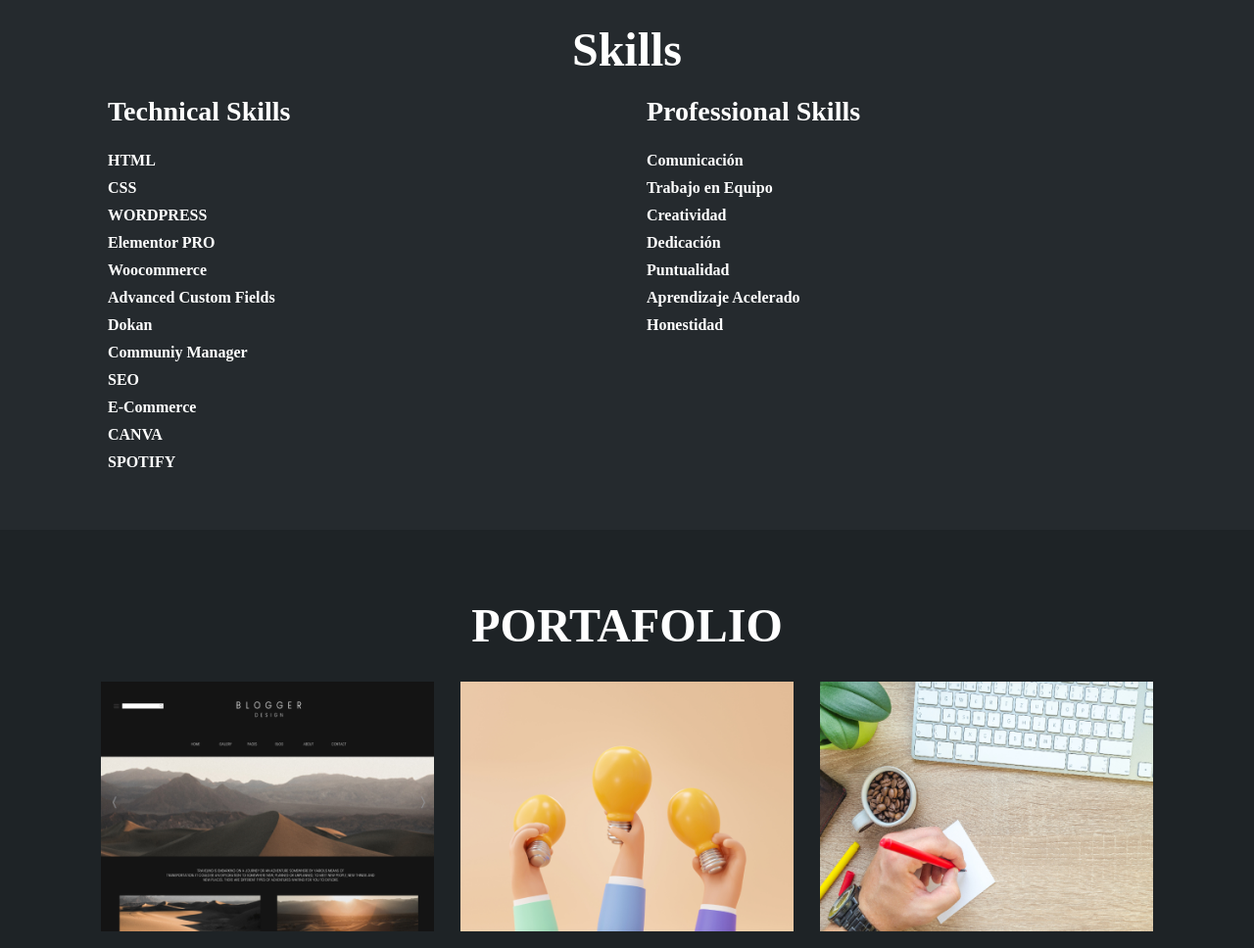
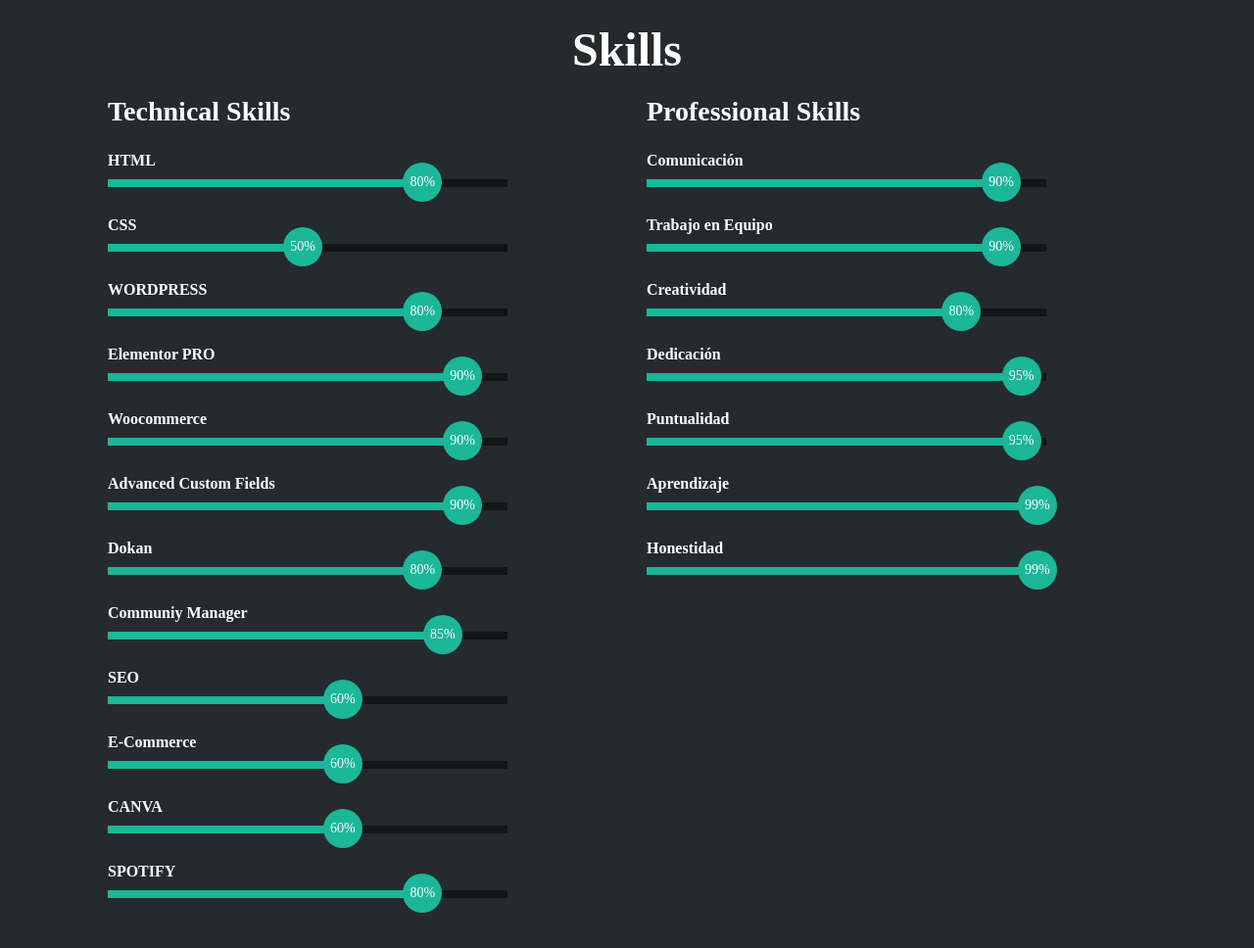
Before and after one commit to rafaperezperdomo/rafaperezperdomo.github.io, a plain HTML site: page index.html in a window 1280 px wide. Shown: the part 1525-2493 px from the top of the page at 98% size. Drawn offline with Linux system fonts and the light colour scheme.

Commit message:
Update index.html

```diff
--- a/index.html
+++ b/index.html
@@ -150,50 +150,110 @@
                     <h3>Technical Skills</h3>
                     <div class="skill">
                         <span>HTML</span>
+                         <div class="barra-skill">
+                            <div class="progreso html">
+                                <span>80%</span>
+                            </div>
+                        </div>
                     </div>
 
                     <div class="skill">
                         <span>CSS</span>
+                        <div class="barra-skill">
+                            <div class="progreso css">
+                                <span>50%</span>
+                            </div>
+                        </div>
                     </div>
 
                     <div class="skill">
                         <span>WORDPRESS</span>
+                        <div class="barra-skill">
+                            <div class="progreso wordpress">
+                                <span>80%</span>
+                            </div>
+                        </div>
                     </div>
 
                     <div class="skill">
                         <span>Elementor PRO</span>
+                        <div class="barra-skill">
+                            <div class="progreso elementorpro">
+                                <span>90%</span>
+                            </div>
+                        </div>
                     </div>
 
                     <div class="skill">
                         <span>Woocommerce</span>
+                        <div class="barra-skill">
+                            <div class="progreso woocommerce">
+                                <span>90%</span>
+                            </div>
+                        </div>
                     </div>
 
                     <div class="skill">
                         <span>Advanced Custom Fields</span>
+                        <div class="barra-skill">
+                            <div class="progreso advancedcustomfields">
+                                <span>90%</span>
+                            </div>
+                        </div>
                     </div>
 
                     <div class="skill">
                         <span>Dokan</span>
+                        <div class="barra-skill">
+                            <div class="progreso dokan">
+                                <span>80%</span>
+                            </div>
+                        </div>
                     </div>
 
                     <div class="skill">
                         <span>Communiy Manager</span>
+                        <div class="barra-skill">
+                            <div class="progreso communitymanager">
+                                <span>85%</span>
+                            </div>
+                        </div>
                     </div>
 
                     <div class="skill">
                         <span>SEO</span>
+                        <div class="barra-skill">
+                            <div class="progreso seo">
+                                <span>60%</span>
+                            </div>
+                        </div>
                     </div>
 
                     <div class="skill">
                         <span>E-Commerce</span>
+                        <div class="barra-skill">
+                            <div class="progreso ecommerce">
+                                <span>60%</span>
+                            </div>
+                        </div>
                     </div>
 
                     <div class="skill">
                         <span>CANVA</span>
+                        <div class="barra-skill">
+                            <div class="progreso canva">
+                                <span>60%</span>
+                            </div>
+                        </div>
                     </div>
 
                     <div class="skill">
                         <span>SPOTIFY</span>
+                        <div class="barra-skill">
+                            <div class="progreso spotify">
+                                <span>80%</span>
+                            </div>
+                        </div>
                     </div>
                 </div>
                 <!-- Professional Skills -->
@@ -201,24 +261,59 @@
                     <h3>Professional Skills</h3>
                     <div class="skill">
                         <span>Comunicación</span>
+                        <div class="barra-skill">
+                            <div class="progreso comunicacion">
+                                <span>90%</span>
+                            </div>
+                        </div>
                     </div>
                     <div class="skill">
                         <span>Trabajo en Equipo</span>
+                        <div class="barra-skill">
+                            <div class="progreso trabajoenequipo">
+                                <span>90%</span>
+                            </div>
+                        </div>
                     </div>
                     <div class="skill">
                         <span>Creatividad</span>
+                        <div class="barra-skill">
+                            <div class="progreso creatividad">
+                                <span>80%</span>
+                            </div>
+                        </div>
                     </div>
                     <div class="skill">
                         <span>Dedicación</span>
+                        <div class="barra-skill">
+                            <div class="progreso dedicacion">
+                                <span>95%</span>
+                            </div>
+                        </div>
                     </div>
                     <div class="skill">
                         <span>Puntualidad</span>
+                        <div class="barra-skill">
+                            <div class="progreso puntualidad">
+                                <span>95%</span>
+                            </div>
+                        </div>
                     </div>
                     <div class="skill">
-                        <span>Aprendizaje Acelerado</span>
+                        <span>Aprendizaje</span>
+                        <div class="barra-skill">
+                            <div class="progreso aprendizaje">
+                                <span>99%</span>
+                            </div>
+                        </div>
                     </div>
                     <div class="skill">
                         <span>Honestidad</span>
+                        <div class="barra-skill">
+                            <div class="progreso honestidad">
+                                <span>99%</span>
+                            </div>
+                        </div>
                     </div>
 
             </div>
```
